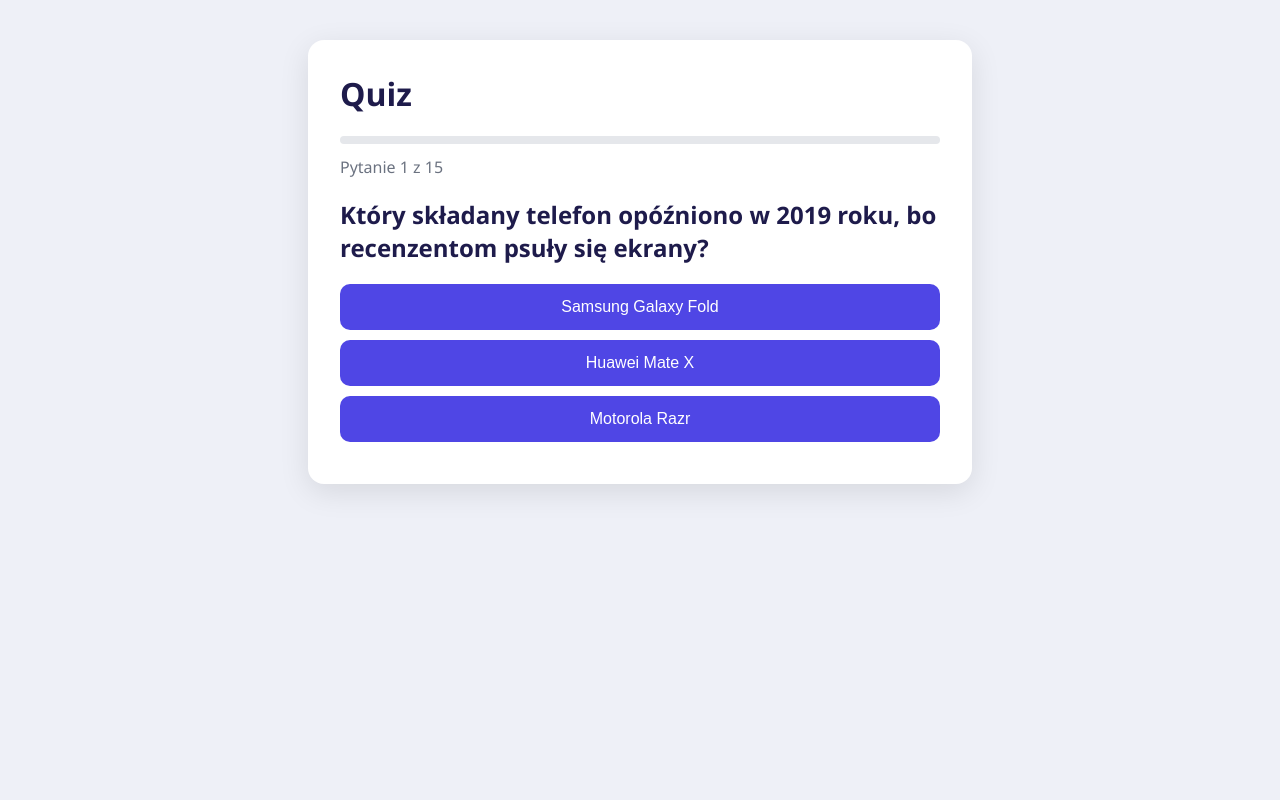
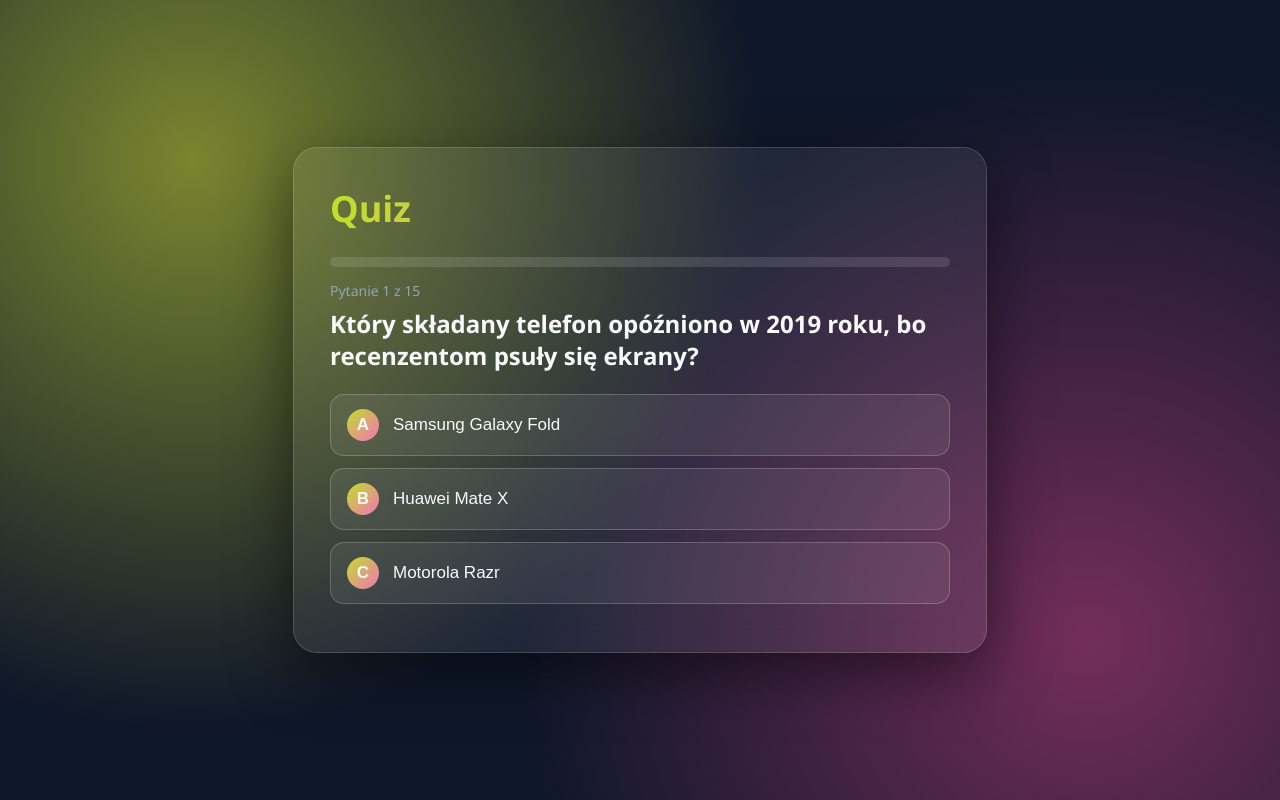
Before and after one commit to Yoshi9650/Second-project, a Flask app: page / in a window 1280 px wide. Run offline with Flask 3, Linux system fonts and the light colour scheme.

Commit message:
Całkowita rekonstrukcja style.css cz.2

```diff
--- a/static/style.css
+++ b/static/style.css
@@ -1,51 +1,27 @@
 :root {
-  --tlo: #eef0f7;
-  --karta: #ffffff;
-  --tekst: #1e1b4b;
-  --glowny: #4f46e5;
-  --glowny-ciemny: #4338ca;
-  --dobry: #16a34a;
-  --zly: #dc2626;
+  --tekst: #f8fafc;
+  --tekst-przyciemniony: #94a3b8;
+  --akcent-1: #bfe02c;
+  --akcent-2: #f472b6;
+  --dobry: #22c55e;
+  --zly: #ef4444;
 }
 
 body {
+  margin: 0;
+  min-height: 100vh;
+  box-sizing: border-box;
+  padding: 24px;
+  display: flex;
+  align-items: center;
+  justify-content: center;
   font-family: "Segoe UI", Arial, sans-serif;
-  background: var(--tlo);
   color: var(--tekst);
-  margin: 0;
-  padding: 40px 16px;
-}
-
-.card {
-  max-width: 600px;
-  margin: 0 auto;
-  background: var(--karta);
-  padding: 32px;
-  border-radius: 16px;
-  box-shadow: 0 8px 30px rgba(0, 0, 0, 0.1);
-}
-
-h1 {
-  margin-top: 0;
-}
-
-.bar {
-  height: 8px;
-  background: #e5e7eb;
-  border-radius: 999px;
-  overflow: hidden;
-  margin-bottom: 12px;
-}
-#bar-fill {
-  height: 100%;
-  width: 0;
-  background: var(--glowny);
-  transition: width 0.4s ease;
-}
-
-#progress {
-  color: #6b7280;
-  margin: 0 0 8px;
+  background:
+    radial-gradient(circle at 15% 20%, rgba(209, 223, 52, 0.55), transparent 45%),
+    radial-gradient(circle at 85% 80%, rgba(236, 72, 153, 0.45), transparent 45%),
+    #0f172a;
+  background-attachment: fixed;
 }
 
 @keyframes pojawianie {
@@ -53,55 +29,144 @@
   to   { opacity: 1; transform: translateY(0); }
 }
 
+.card {
+  width: 100%;
+  max-width: 620px;
+  padding: 36px;
+  border-radius: 24px;
+  background: rgba(255, 255, 255, 0.07);
+  border: 1px solid rgba(255, 255, 255, 0.15);
+  backdrop-filter: blur(16px);
+  -webkit-backdrop-filter: blur(16px);
+  box-shadow: 0 20px 60px rgba(0, 0, 0, 0.5);
+  animation: pojawianie 0.6s ease;
+}
+
+h1 {
+  margin: 0 0 24px;
+  font-size: 36px;
+  background: linear-gradient(90deg, var(--akcent-1), var(--akcent-2));
+  -webkit-background-clip: text;
+  background-clip: text;
+  color: transparent;
+}
+
+.bar {
+  height: 10px;
+  background: rgba(255, 255, 255, 0.12);
+  border-radius: 999px;
+  overflow: hidden;
+  margin-bottom: 14px;
+}
+#bar-fill {
+  height: 100%;
+  width: 0;
+  background: linear-gradient(90deg, var(--akcent-1), var(--akcent-2));
+  border-radius: 999px;
+  transition: width 0.4s ease;
+}
+
+#progress {
+  color: var(--tekst-przyciemniony);
+  margin: 0 0 8px;
+  font-size: 14px;
+}
+
+#question {
+  font-size: 24px;
+  line-height: 1.35;
+  margin: 8px 0 22px;
+}
 #question.anim {
   animation: pojawianie 0.4s ease;
 }
 
+#answers {
+  counter-reset: odp;
+}
 #answers button {
-  display: block;
+  counter-increment: odp;
+  display: flex;
+  align-items: center;
+  gap: 14px;
   width: 100%;
-  margin: 10px 0;
-  padding: 14px;
-  font-size: 16px;
+  margin: 12px 0;
+  padding: 14px 16px;
+  font-size: 17px;
+  text-align: left;
+  color: var(--tekst);
   cursor: pointer;
-  border: none;
-  border-radius: 10px;
-  background: var(--glowny);
-  color: white;
-  transition: background 0.2s, transform 0.2s;
+  background: rgba(255, 255, 255, 0.07);
+  border: 1px solid rgba(255, 255, 255, 0.2);
+  border-radius: 14px;
+  transition: background 0.2s, border-color 0.2s, transform 0.2s;
   animation: pojawianie 0.4s ease;
 }
+#answers button::before {
+  content: counter(odp, upper-alpha);
+  flex: none;
+  width: 32px;
+  height: 32px;
+  display: flex;
+  align-items: center;
+  justify-content: center;
+  border-radius: 50%;
+  font-weight: 700;
+  background: linear-gradient(135deg, var(--akcent-1), var(--akcent-2));
+}
 #answers button:hover {
-  background: var(--glowny-ciemny);
-  transform: translateY(-2px);
+  background: rgba(255, 255, 255, 0.15);
+  border-color: var(--akcent-1);
+  transform: translateX(6px);
 }
 #answers button:active {
   transform: scale(0.98);
 }
 
-#answers button.good { background: var(--dobry); }
-#answers button.bad  { background: var(--zly); }
+#answers button.good {
+  background: rgba(34, 197, 94, 0.3);
+  border-color: var(--dobry);
+}
+#answers button.bad {
+  background: rgba(239, 68, 68, 0.3);
+  border-color: var(--zly);
+}
 
+#result {
+  font-size: 30px;
+  margin-top: 0;
+}
 #end input {
-  padding: 10px;
+  padding: 12px 14px;
   font-size: 16px;
-  border: 2px solid #e5e7eb;
-  border-radius: 10px;
-  margin-right: 8px;
+  color: var(--tekst);
+  background: rgba(255, 255, 255, 0.08);
+  border: 1px solid rgba(255, 255, 255, 0.25);
+  border-radius: 12px;
+  margin: 0 8px 8px 0;
+}
+#end input::placeholder {
+  color: var(--tekst-przyciemniony);
 }
 #end button {
-  padding: 10px 18px;
+  padding: 12px 20px;
   font-size: 16px;
+  color: white;
   cursor: pointer;
   border: none;
-  border-radius: 10px;
-  background: var(--glowny);
-  color: white;
-  transition: background 0.2s;
+  border-radius: 12px;
+  background: linear-gradient(135deg, var(--akcent-1), var(--akcent-2));
+  transition: transform 0.2s, filter 0.2s;
 }
 #end button:hover {
-  background: var(--glowny-ciemny);
+  transform: translateY(-2px);
+  filter: brightness(1.1);
 }
-#result {
-  font-size: 28px;
+
+#ranking {
+  padding-left: 22px;
 }
+#ranking li {
+  padding: 8px 0;
+  border-bottom: 1px solid rgba(255, 255, 255, 0.1);
+}
```
